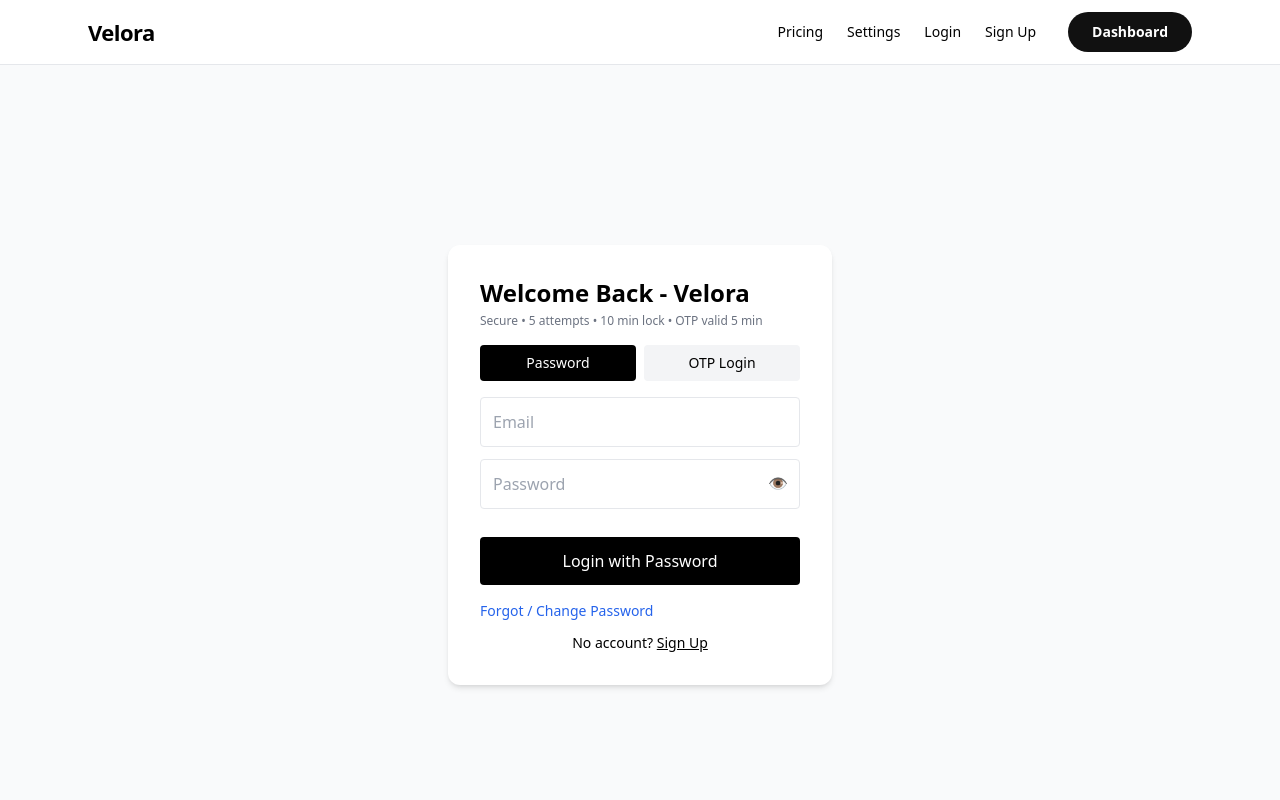
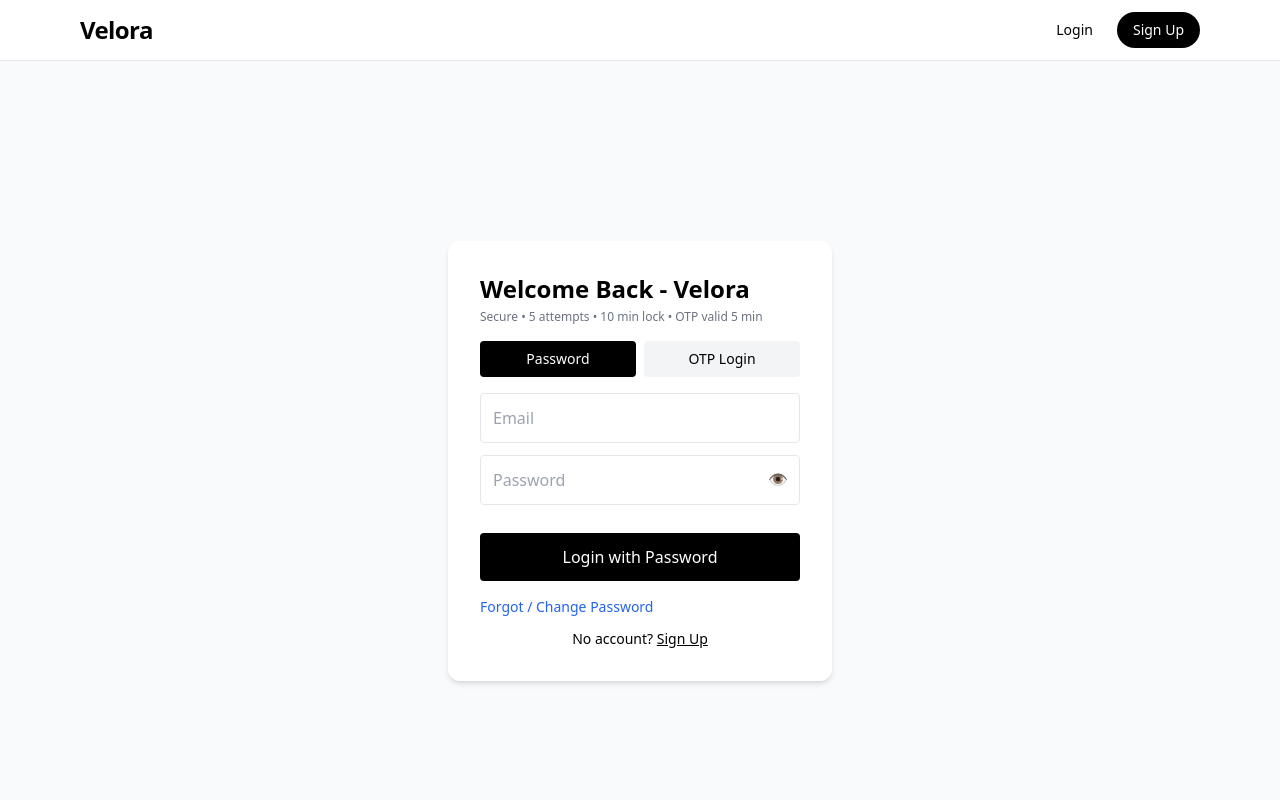
Before and after one commit to Ravs10/saas-starter-kit, a Next.js app: page /login in a window 1280 px wide. Shown: the top 800 px of the page. Built offline with nearby package versions, Linux system fonts and the light colour scheme.

Commit message:
Refactor Navbar to include user authentication

```diff
--- a/app/components/Navbar.tsx
+++ b/app/components/Navbar.tsx
@@ -1,55 +1,73 @@
 "use client"
-import Link from "next/link"
-import { useState } from "react"
-import { SITE_CONFIG } from "../config"
+import { useEffect, useState } from "react"
+import { useRouter, usePathname } from "next/navigation"
 
 export default function Navbar() {
-  const [open, setOpen] = useState(false)
+  const [user, setUser] = useState<any>(null)
+  const router = useRouter()
+  const pathname = usePathname()
+
+  useEffect(() => {
+    const checkUser = () => {
+      const u = localStorage.getItem("user")
+      setUser(u ? JSON.parse(u) : null)
+    }
+    checkUser()
+    window.addEventListener("storage", checkUser)
+    // Route change pe bhi check karo
+    const interval = setInterval(checkUser, 1000)
+    return () => {
+      window.removeEventListener("storage", checkUser)
+      clearInterval(interval)
+    }
+  }, [pathname])
+
+  const logout = () => {
+    localStorage.removeItem("user")
+    setUser(null)
+    router.push("/login")
+  }
+
+  const isInside = pathname.startsWith("/dashboard") || pathname.startsWith("/settings")
 
   return (
-    <header className="sticky top-0 z-50 w-full border-b bg-white">
-      <div className="max-w-6xl mx-auto flex h-16 items-center justify-between px-6">
-        <Link href="/" className="text-[22px] font-black tracking-tight">
-          {SITE_CONFIG.name}
-        </Link>
+    <header className="sticky top-0 z-50 bg-white/90 backdrop-blur border-b">
+      <div className="max-w-6xl mx-auto px-4 py-3 flex justify-between items-center">
+        {/* Logo - Login hai to Dashboard pe, nahi to Home pe */}
+        <a href={user ? "/dashboard" : "/"} className="text-2xl font-black tracking-tight">
+          Velora
+        </a>
 
-        {/* Desktop Menu */}
-        <nav className="hidden md:flex items-center gap-6 text-sm font-medium">
-          <Link href="/pricing">Pricing</Link>
-          <Link href="/settings">Settings</Link>
-          <Link href="/login">Login</Link>
-          <Link href="/signup">Sign Up</Link>
-          <Link
-            href="/dashboard"
-            className="ml-2 px-6 py-2.5 rounded-full text-white font-bold"
-            style={{ backgroundColor: SITE_CONFIG.theme.primary }}
-          >
-            Dashboard
-          </Link>
+        <nav className="flex items-center gap-2">
+          {!user ? (
+            <>
+              <a href="/login" className="text-sm font-medium px-4 py-2">Login</a>
+              <a href="/signup" className="text-sm bg-black text-white px-4 py-2 rounded-full">Sign Up</a>
+            </>
+          ) : (
+            <>
+              {/* Har page pe Dashboard ka button dikhega */}
+              {!isInside && (
+                <a href="/dashboard" className="text-sm bg-black text-white px-4 py-2 rounded-full font-medium">
+                  Dashboard
+                </a>
+              )}
+              {isInside ? (
+                <>
+                  <a href="/" className="text-sm px-3 py-2 hover:bg-gray-100 rounded-full">Store</a>
+                  <a href="/settings" className="text-sm bg-black text-white px-4 py-2 rounded-full">Settings</a>
+                  <button onClick={logout} className="text-sm bg-red-500 text-white px-4 py-2 rounded-full">Logout</button>
+                </>
+              ) : (
+                <>
+                  <a href="/settings" className="text-sm border px-4 py-2 rounded-full">Settings</a>
+                  <button onClick={logout} className="text-sm bg-red-50 text-red-600 px-4 py-2 rounded-full">Logout</button>
+                </>
+              )}
+            </>
+          )}
         </nav>
-
-        <button onClick={() => setOpen(!open)} className="md:hidden text-2xl">
-          {open ? "✕" : "☰"}
-        </button>
       </div>
-
-      {/* Mobile Hamburger - Tumhare screenshot jaisa */}
-      {open && (
-        <div className="md:hidden border-t bg-white px-6 py-2 flex flex-col text-[16px]">
-          <Link href="/pricing" onClick={()=>setOpen(false)} className="py-4 border-b">Pricing</Link>
-          <Link href="/settings" onClick={()=>setOpen(false)} className="py-4 border-b">Settings</Link>
-          <Link href="/login" onClick={()=>setOpen(false)} className="py-4 border-b">Login</Link>
-          <Link href="/signup" onClick={()=>setOpen(false)} className="py-4 border-b">Sign Up</Link>
-          <Link
-            href="/dashboard"
-            onClick={()=>setOpen(false)}
-            className="mt-6 mb-6 text-center px-6 py-4 rounded-full text-white font-bold text-lg"
-            style={{ backgroundColor: SITE_CONFIG.theme.primary }}
-          >
-            Dashboard
-          </Link>
-        </div>
-      )}
     </header>
   )
 }
```
